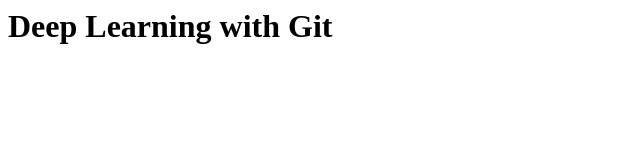
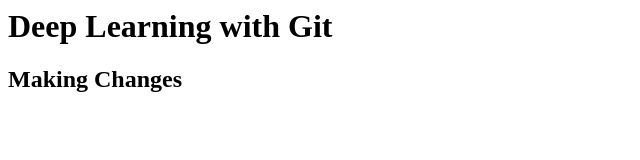
Before and after one commit to MilanPrpa/greetr-app, a plain HTML site: page index.html in a window 1280 px wide. Shown: the whole page, without its empty margins (0-640 px from the left). Drawn offline with Linux system fonts and the light colour scheme.

Commit message:
adding nothing files

```diff
--- a/index.html
+++ b/index.html
@@ -1,3 +1,6 @@
 <html>
 
 <h1>Deep Learning with Git</h1>
+
+
+<h2>Making Changes</h2>
```
Also changed, not shown: file2.txt, throwaway.txt (added), throwaway2.txt (added).
